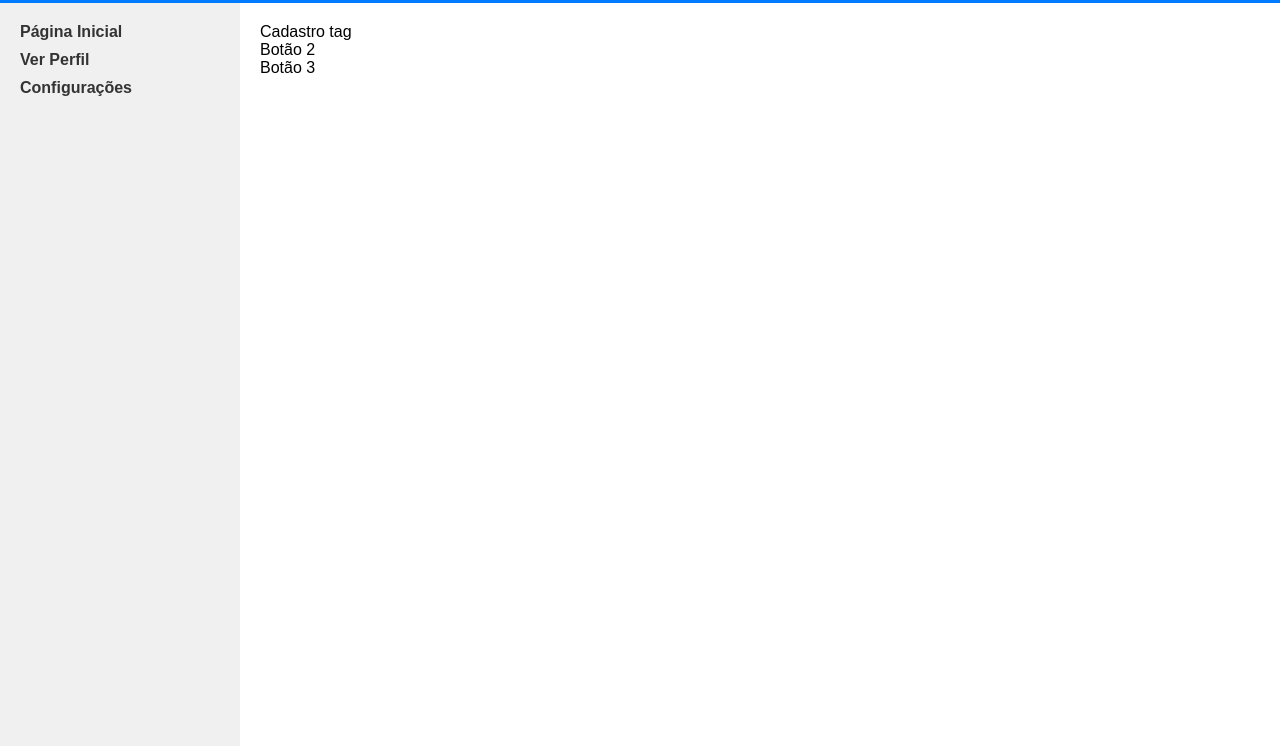
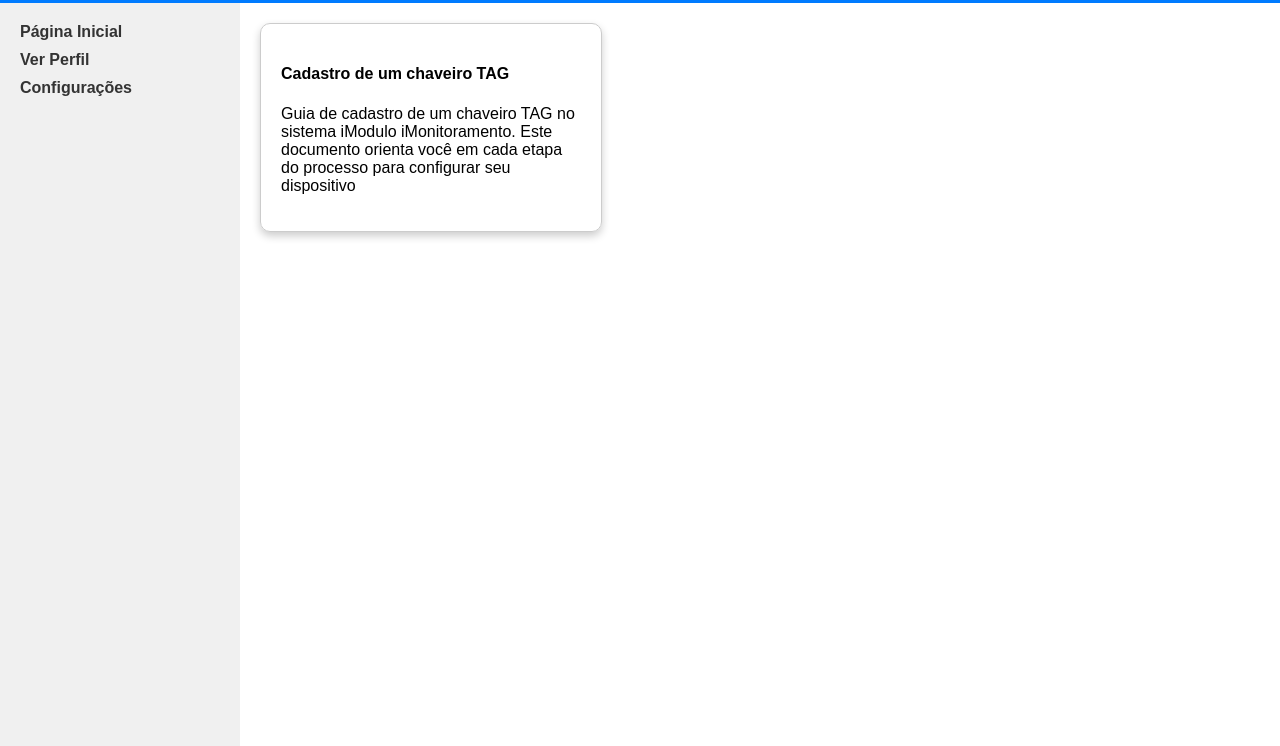
Before and after one commit to onikyuu/acex, a plain HTML site: page home.html in a window 1280 px wide. Shown: the part 54-800 px from the top of the page. Drawn offline with Linux system fonts and the light colour scheme.

Commit message:
Update home.html

```diff
--- a/home.html
+++ b/home.html
@@ -33,10 +33,11 @@
         </aside>
         <main>
             <section id="home-section">
-                <div class="button-container">
-                    <div class="home-button">Cadastro tag</div>
-                    <div class="home-button">Botão 2</div>
-                    <div class="home-button">Botão 3</div>
+                <div class="card" onclick="window.location.href='cadastro_tag.html';">
+                    <div class="card-content">
+                        <h4><b>Cadastro de um chaveiro TAG</b></h4>
+                        <p>Guia de cadastro de um chaveiro TAG no sistema iModulo iMonitoramento. Este documento orienta você em cada etapa do processo para configurar seu dispositivo</p>
+                    </div>
                 </div>
             </section>
             <section id="search-section" class="hidden">
@@ -44,7 +45,6 @@
             </section>
         </main>
     </div>
-
     <!-- Formulário de Feedback -->
     <div id="feedbackForm" class="feedback-form">
         <div class="feedback-content">
```
